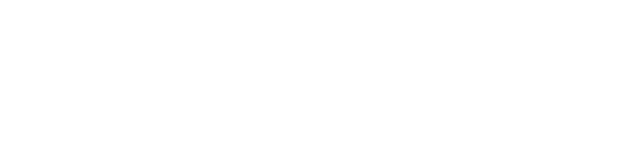
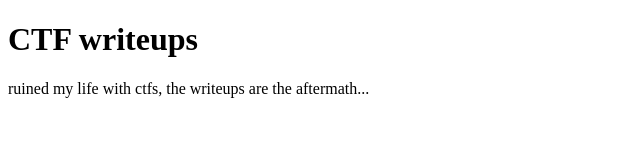
Before and after one commit to LarissaLiou/elitecollapsez.github.io, a plain HTML site: page index.html in a window 1280 px wide. Shown: the whole page, without its empty margins (0-640 px from the left). Drawn offline with Linux system fonts and the light colour scheme.

Commit message:
basic stuff

```diff
--- a/index.html
+++ b/index.html
@@ -5,6 +5,7 @@
     </head>
 
     <body>
-
+        <h1>CTF writeups</h1>
+        <p>ruined my life with ctfs, the writeups are the aftermath...</p>
     </body>
 </html>
```
